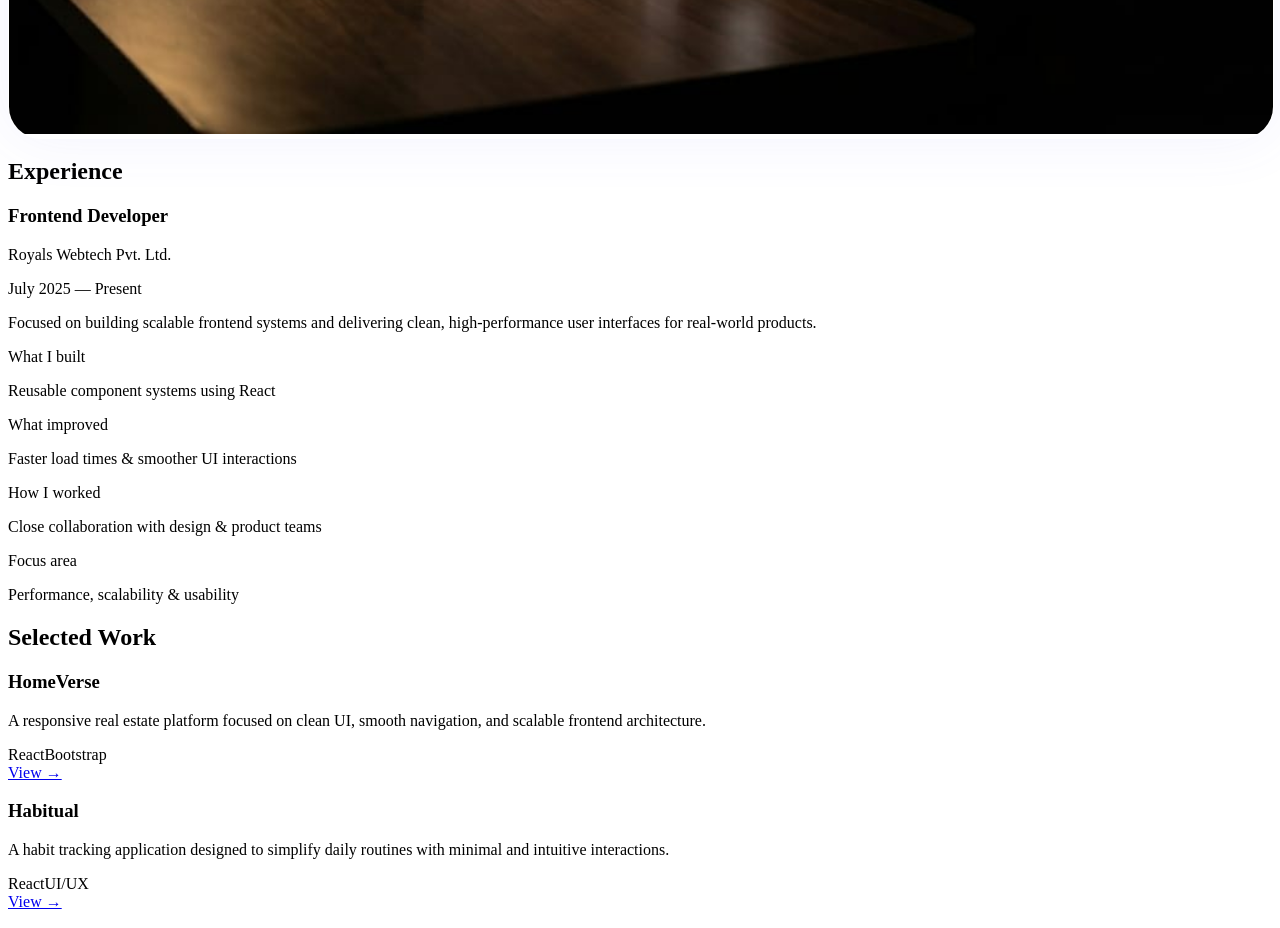
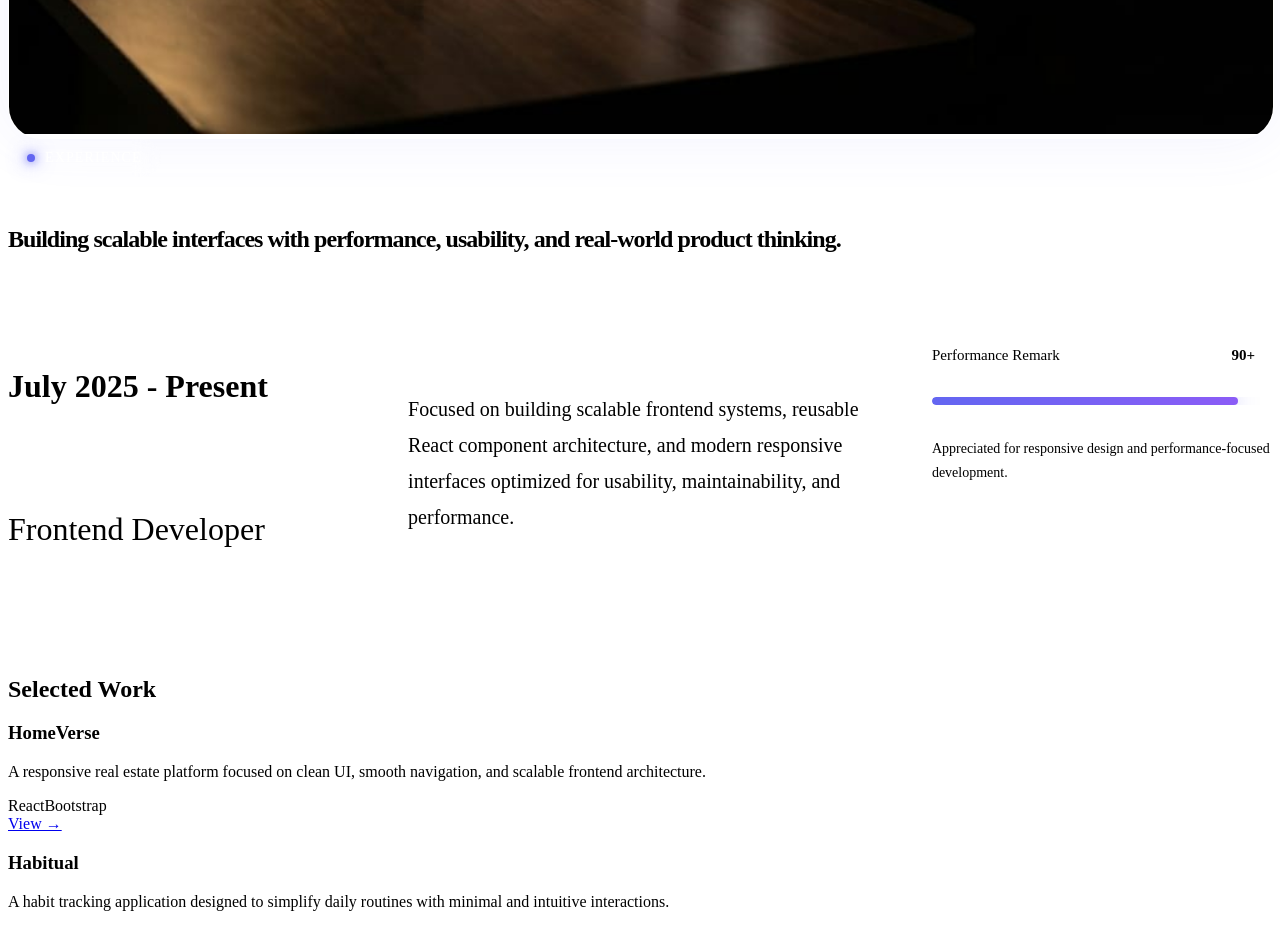
Before and after one commit to architpatle/archit-portfolio, a React (Vite) app: page / in a window 1280 px wide. Shown: the part 2260-3188 px from the top of the page. Built offline with nearby package versions, Linux system fonts and the light colour scheme; the HTML template or start-up script is replaced by a standard one.

Commit message:
Enhanced Experience section

```diff
--- a/src/components/Experience/Experience.jsx
+++ b/src/components/Experience/Experience.jsx
@@ -1,75 +1,88 @@
 import Container from "../common/Container";
-import SectionHeader from "../common/SectionHeader";
+import styles from "./Experience.module.css";
 
 export default function Experience() {
   return (
-    <section id="experience" className="py-24 md:py-32">
+    <section
+      id="experience"
+      className={`relative z-10 py-28 md:py-36 ${styles.experience}`}
+    >
       <Container>
 
-        <SectionHeader title="Experience" />
+        {/* TOP SECTION */}
+        <div className="text-center max-w-5xl mx-auto mb-24">
 
-        {/* MAIN BLOCK */}
-        <div className="max-w-7xl">
+          {/* EYEBROW */}
+          <div className={styles.eyebrow}>
+            <span className={styles.dot}></span>
+            Experience
+          </div>
 
-          <div className="border border-border rounded-2xl p-8 md:p-10 relative overflow-hidden">
+          {/* MAIN HEADING */}
+          <h2 className={`text-3xl sm:text-4xl md:text-5xl ${styles.heading}`}>
+            Building scalable interfaces with{" "}
+            <span>performance</span>, usability,
+            and real-world product thinking.
+          </h2>
 
-            {/* SUBTLE ACCENT LINE */}
-            <div className="absolute left-0 top-0 h-full w-[2px] bg-accent opacity-60"></div>
+        </div>
 
-            {/* HEADER */}
-            <div className="flex flex-col md:flex-row md:justify-between md:items-start gap-4 mb-6">
+        {/* EXPERIENCE BLOCK */}
+        <div className={styles.timeline}>
 
-              <div>
-                <h3 className="text-2xl font-heading">
-                  Frontend Developer
-                </h3>
-                <p className="text-secondary text-sm">
-                  Royals Webtech Pvt. Ltd.
-                </p>
-              </div>
+          {/* ROW */}
+          <div className={styles.row}>
 
-              <span className="text-sm text-secondary">
-                July 2025 — Present
-              </span>
+            {/* LEFT */}
+            <div className={styles.left}>
+
+              <h3 className={styles.year}>
+                July 2025 - Present
+              </h3>
+
+              <p className={styles.company}>
+                ROYALS WEBTECH PVT. LTD.
+              </p>
+
+              <h4 className={styles.role}>
+                Frontend Developer
+              </h4>
 
             </div>
 
-            {/* STRONG LINE */}
-            <p className="text-lg leading-relaxed mb-8 max-w-2xl">
-              Focused on building scalable frontend systems and delivering
-              clean, high-performance user interfaces for real-world products.
-            </p>
+            {/* CENTER */}
+            <div className={styles.center}>
 
-            {/* IMPACT GRID */}
-            <div className="grid md:grid-cols-2 gap-6">
+              <p className={styles.description}>
+                Focused on building scalable frontend systems,
+                reusable React component architecture,
+                and modern responsive interfaces optimized for
+                usability, maintainability, and performance.
+              </p>
 
-              <div>
-                <p className="text-sm text-secondary mb-1">What I built</p>
-                <p className="font-heading">
-                  Reusable component systems using React
-                </p>
+            </div>
+
+            {/* RIGHT */}
+            <div className={styles.right}>
+
+              <div className={styles.metricTop}>
+                <span>Performance Remark</span>
+
+                <div className={styles.metricBadge}>
+                  90+
+                </div>
               </div>
 
-              <div>
-                <p className="text-sm text-secondary mb-1">What improved</p>
-                <p className="font-heading">
-                  Faster load times & smoother UI interactions
-                </p>
+              <div className={styles.progressTrack}>
+                <div
+                  className={styles.progressFill}
+                  style={{ width: "90%" }}
+                ></div>
               </div>
 
-              <div>
-                <p className="text-sm text-secondary mb-1">How I worked</p>
-                <p className="font-heading">
-                  Close collaboration with design & product teams
-                </p>
-              </div>
-
-              <div>
-                <p className="text-sm text-secondary mb-1">Focus area</p>
-                <p className="font-heading">
-                  Performance, scalability & usability
-                </p>
-              </div>
+              <p className={styles.metricInfo}>
+                Appreciated for responsive design and performance-focused development.
+              </p>
 
             </div>
 
--- a/src/components/Experience/Experience.module.css
+++ b/src/components/Experience/Experience.module.css
@@ -1,3 +1,253 @@
-.card:hover {
-  border-color: var(--accent);
+.experience {
+  position: relative;
+  background-color: var(--bg);
 }
+
+/* EYEBROW */
+
+.eyebrow {
+  display: inline-flex;
+  align-items: center;
+  gap: 10px;
+
+  padding: 10px 18px;
+
+  border-radius: 999px;
+
+  background: rgba(255,255,255,0.05);
+
+  border: 1px solid rgba(255,255,255,0.08);
+
+  backdrop-filter: blur(12px);
+
+  font-size: 14px;
+
+  letter-spacing: 0.08em;
+
+  text-transform: uppercase;
+
+  color: white;
+
+  margin-bottom: 32px;
+}
+
+.dot {
+  width: 8px;
+  height: 8px;
+
+  border-radius: 50%;
+
+  background: #6366f1;
+
+  box-shadow:
+    0 0 10px #6366f1,
+    0 0 20px #6366f1;
+}
+
+/* HEADING */
+
+.heading {
+  /* font-size: clamp(3rem, 6vw, 6rem); */
+
+  line-height: 0.95;
+
+  font-weight: 700;
+
+  letter-spacing: -0.04em;
+}
+
+.heading span {
+  color: var(--accent);
+}
+
+/* TIMELINE */
+
+.timeline {
+  position: relative;
+}
+
+.row {
+  display: grid;
+
+  grid-template-columns:
+    1.1fr
+    1.5fr
+    1.1fr;
+
+  gap: 60px;
+
+  padding: 64px 0;
+
+  border-top: 1px solid rgba(255,255,255,0.08);
+}
+
+.row:last-child {
+  border-bottom: 1px solid rgba(255,255,255,0.08);
+}
+
+/* LEFT */
+
+.left {
+  display: flex;
+  flex-direction: column;
+}
+
+.year {
+  font-size: 2rem;
+
+  font-weight: 700;
+
+  margin-bottom: 12px;
+}
+
+.company {
+  font-size: 14px;
+
+  letter-spacing: 0.08em;
+
+  text-transform: uppercase;
+
+  color: white;
+
+  margin-bottom: 20px;
+
+  opacity: 0.8;
+}
+
+.role {
+  font-size: 2rem;
+
+  font-weight: 500;
+
+  color: var(--accent);
+
+  line-height: 1.2;
+}
+
+/* CENTER */
+
+.center {
+  display: flex;
+  align-items: center;
+}
+
+.description {
+  font-size: 1.25rem;
+
+  line-height: 1.8;
+
+  color: var(--text-secondary);
+}
+
+/* RIGHT */
+
+.right {
+  display: flex;
+  flex-direction: column;
+  /* justify-content: center; */
+}
+
+.metricTop {
+  display: flex;
+  justify-content: space-between;
+  align-items: center;
+
+  margin-bottom: 22px;
+
+  font-size: 15px;
+}
+
+.metricBadge {
+  padding: 10px 16px;
+
+  border-radius: 999px;
+
+  border: 1px solid rgba(255,255,255,0.12);
+
+  background: rgba(255,255,255,0.03);
+
+  backdrop-filter: blur(10px);
+
+  font-weight: 600;
+}
+
+.progressTrack {
+  position: relative;
+
+  width: 100%;
+  height: 8px;
+
+  border-radius: 999px;
+
+  background: rgba(255,255,255,0.08);
+
+  overflow: hidden;
+
+  margin-bottom: 18px;
+}
+
+.progressFill {
+  height: 100%;
+
+  background: linear-gradient(
+    90deg,
+    #6366f1,
+    #8b5cf6
+  );
+
+  border-radius: 999px;
+
+  box-shadow:
+    0 0 20px rgba(99,102,241,0.5);
+}
+
+.metricInfo {
+  font-size: 14px;
+
+  line-height: 1.7;
+
+  color: var(--text-secondary);
+}
+
+/* RESPONSIVE */
+
+@media (max-width: 1200px) {
+
+  .row {
+    gap: 50px;
+  }
+}
+
+@media (max-width: 992px) {
+
+  .row {
+    grid-template-columns: 1fr;
+
+    gap: 40px;
+  }
+
+  .right {
+    max-width: 500px;
+  }
+}
+
+@media (max-width: 768px) {
+
+  .heading {
+    /* font-size: 3rem; */
+
+    line-height: 1.05;
+  }
+
+  .year {
+    font-size: 1.5rem;
+  }
+
+  .role {
+    font-size: 1.5rem;
+  }
+
+  .description {
+    font-size: 1rem;
+  }
+}
```
